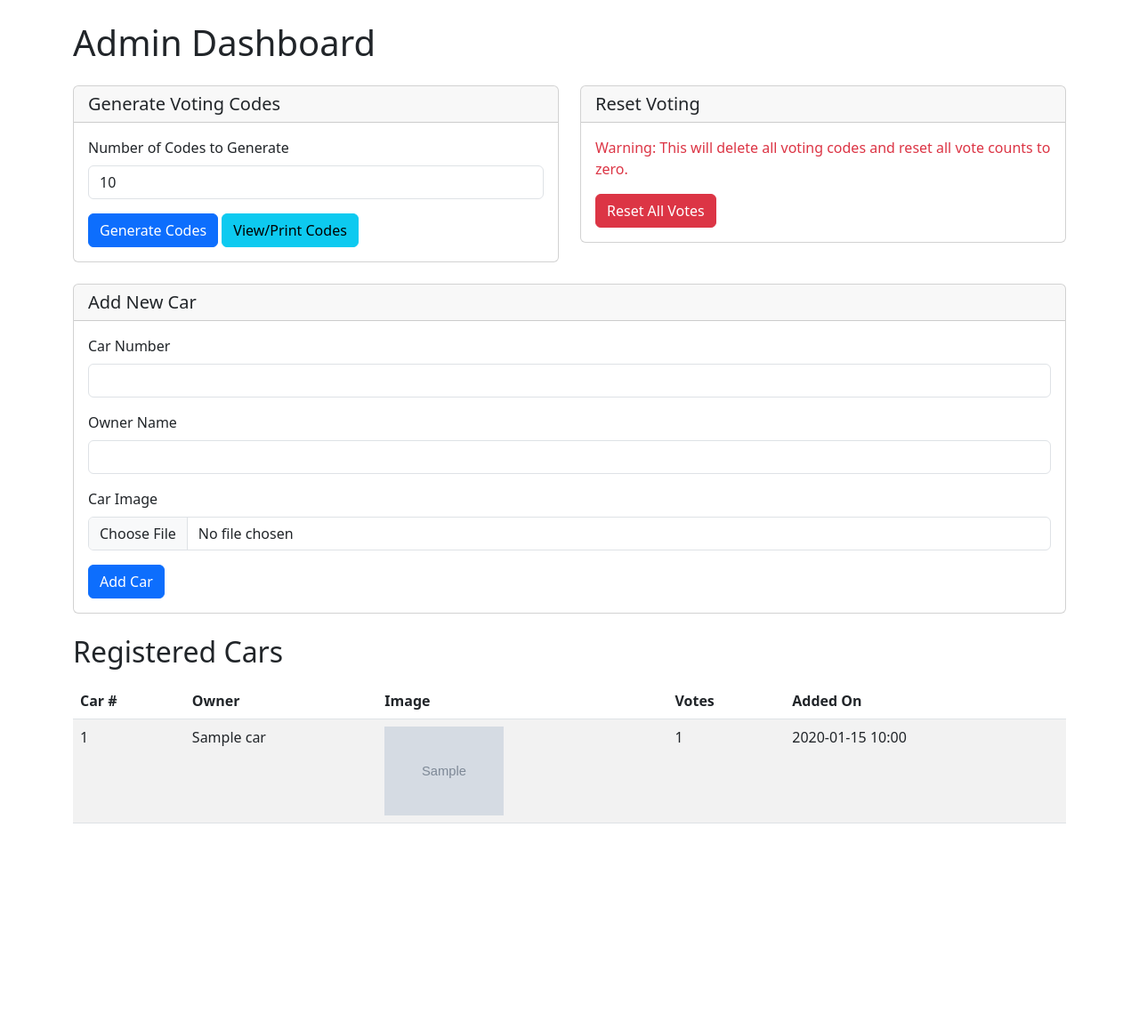
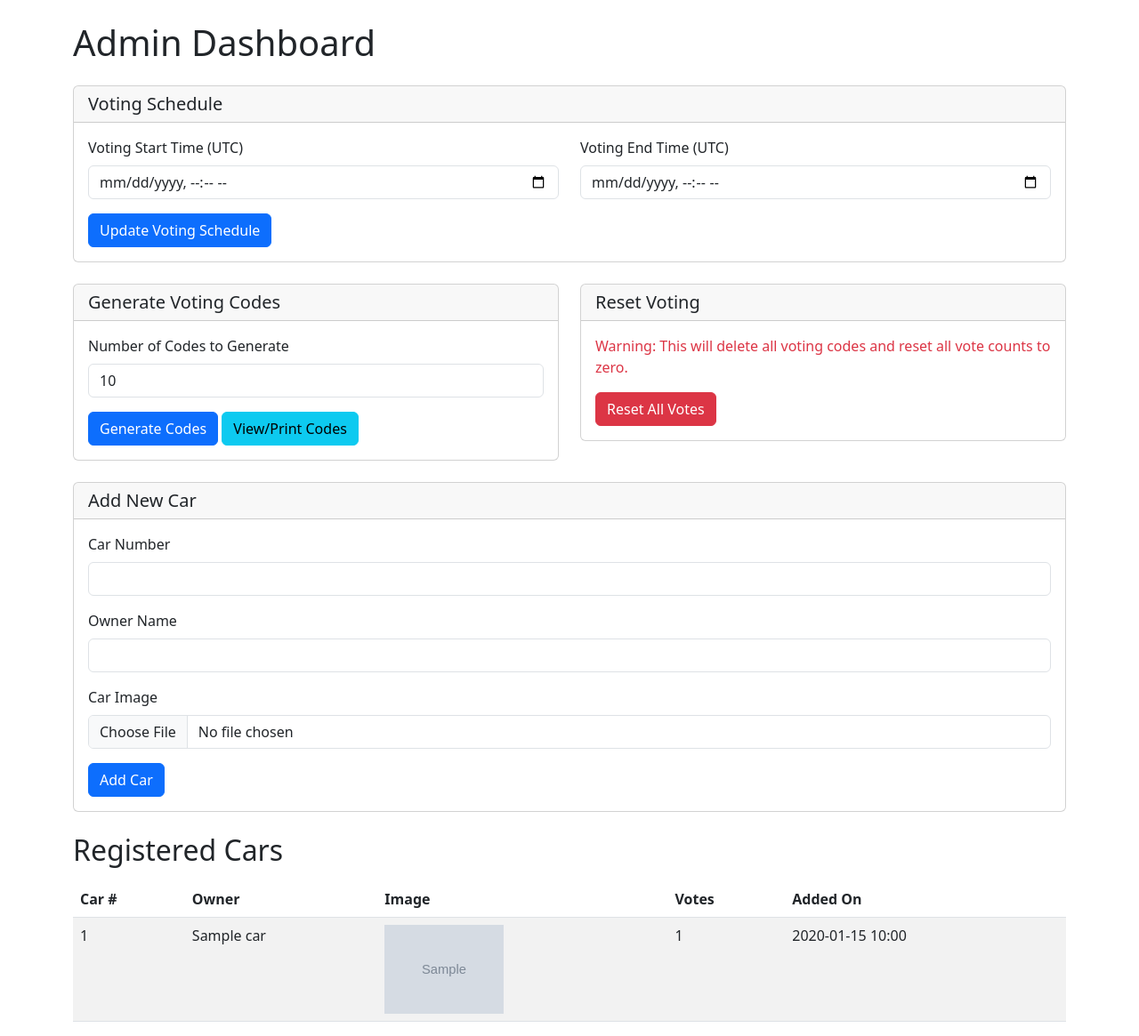
Before and after one commit to brandongraves08/derbyvote, a Flask app: page /admin in a window 1280 px wide. Shown: the part 56-1221 px from the top of the page at 89% size. Before the commit the page ends 982 px from the top, so only its background shows below. Run offline with Flask 3, Linux system fonts and the light colour scheme; a user stored in the database is signed in; tables that the repository leaves empty hold one stand-in row (values such as "Sample post"); grey boxes marked "Sample" are stand-in pictures.

Commit message:
Add voting schedule controls to admin dashboard

```diff
--- a/templates/admin.html
+++ b/templates/admin.html
@@ -2,6 +2,34 @@
 
 {% block content %}
 <h1 class="mb-4">Admin Dashboard</h1>
+
+<!-- Voting Schedule -->
+<div class="card mb-4">
+    <div class="card-header">
+        <h2 class="h5 mb-0">Voting Schedule</h2>
+    </div>
+    <div class="card-body">
+        <form method="POST">
+            <div class="row">
+                <div class="col-md-6">
+                    <div class="mb-3">
+                        <label for="voting_start" class="form-label">Voting Start Time (UTC)</label>
+                        <input type="datetime-local" class="form-control" id="voting_start" name="voting_start"
+                               value="{{ voting_start.strftime('%Y-%m-%dT%H:%M') if voting_start else '' }}">
+                    </div>
+                </div>
+                <div class="col-md-6">
+                    <div class="mb-3">
+                        <label for="voting_end" class="form-label">Voting End Time (UTC)</label>
+                        <input type="datetime-local" class="form-control" id="voting_end" name="voting_end"
+                               value="{{ voting_end.strftime('%Y-%m-%dT%H:%M') if voting_end else '' }}">
+                    </div>
+                </div>
+            </div>
+            <button type="submit" class="btn btn-primary">Update Voting Schedule</button>
+        </form>
+    </div>
+</div>
 
 <div class="row">
     <div class="col-md-6">
```
